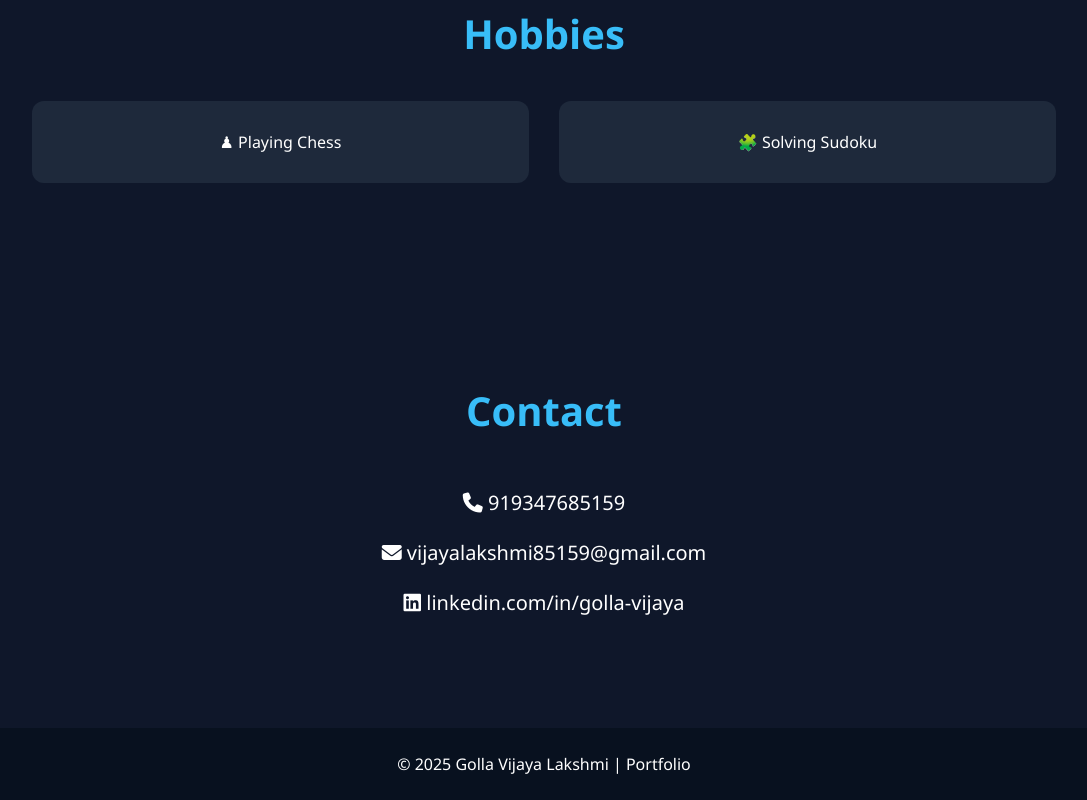
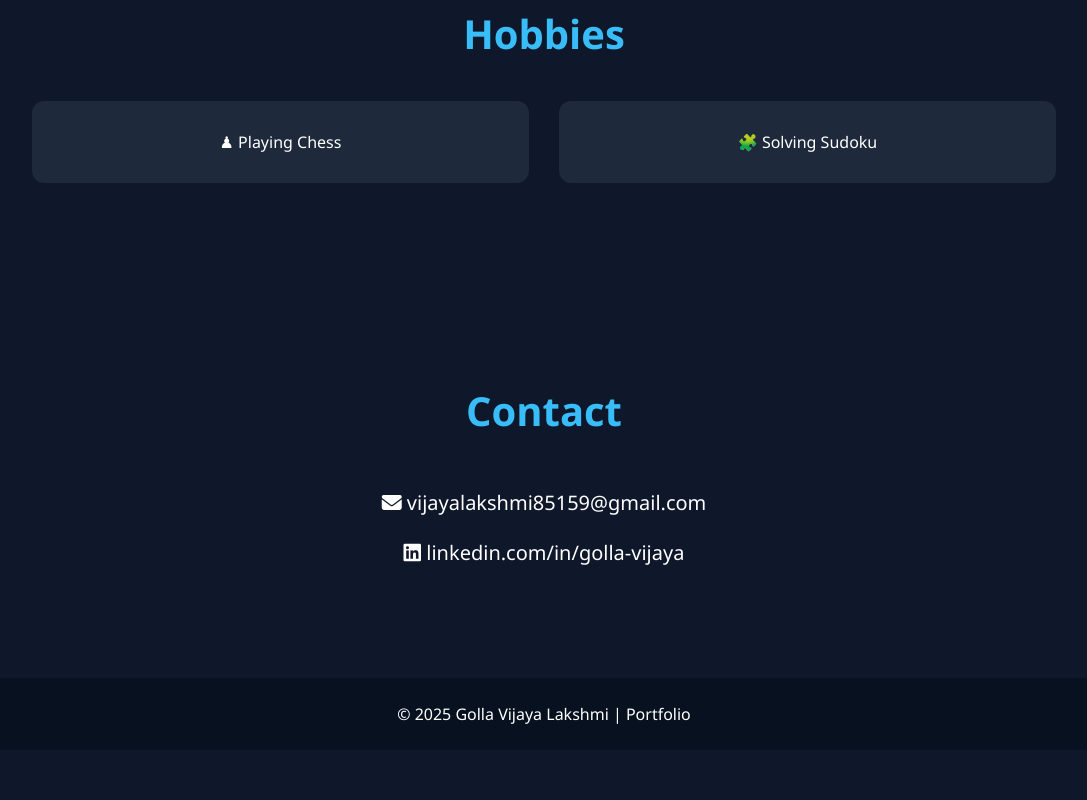
Before and after one commit to Vijaya93476/vijayalakshmi_portfolio, a plain HTML site: page index.html in a window 1280 px wide. Shown: the part 3380-4180 px from the top of the page, without its empty margins (96-1183 px from the left). After the commit the page ends 4130 px from the top, so only its background shows below. Drawn offline with Linux system fonts and the light colour scheme.

Commit message:
Update index.html

```diff
--- a/index.html
+++ b/index.html
@@ -230,8 +230,6 @@
 
 <div class="contact">
 
-<p><i class="fa-solid fa-phone"></i> 919347685159</p>
-
 <p><i class="fa-solid fa-envelope"></i>
 vijayalakshmi85159@gmail.com</p>
 
```
